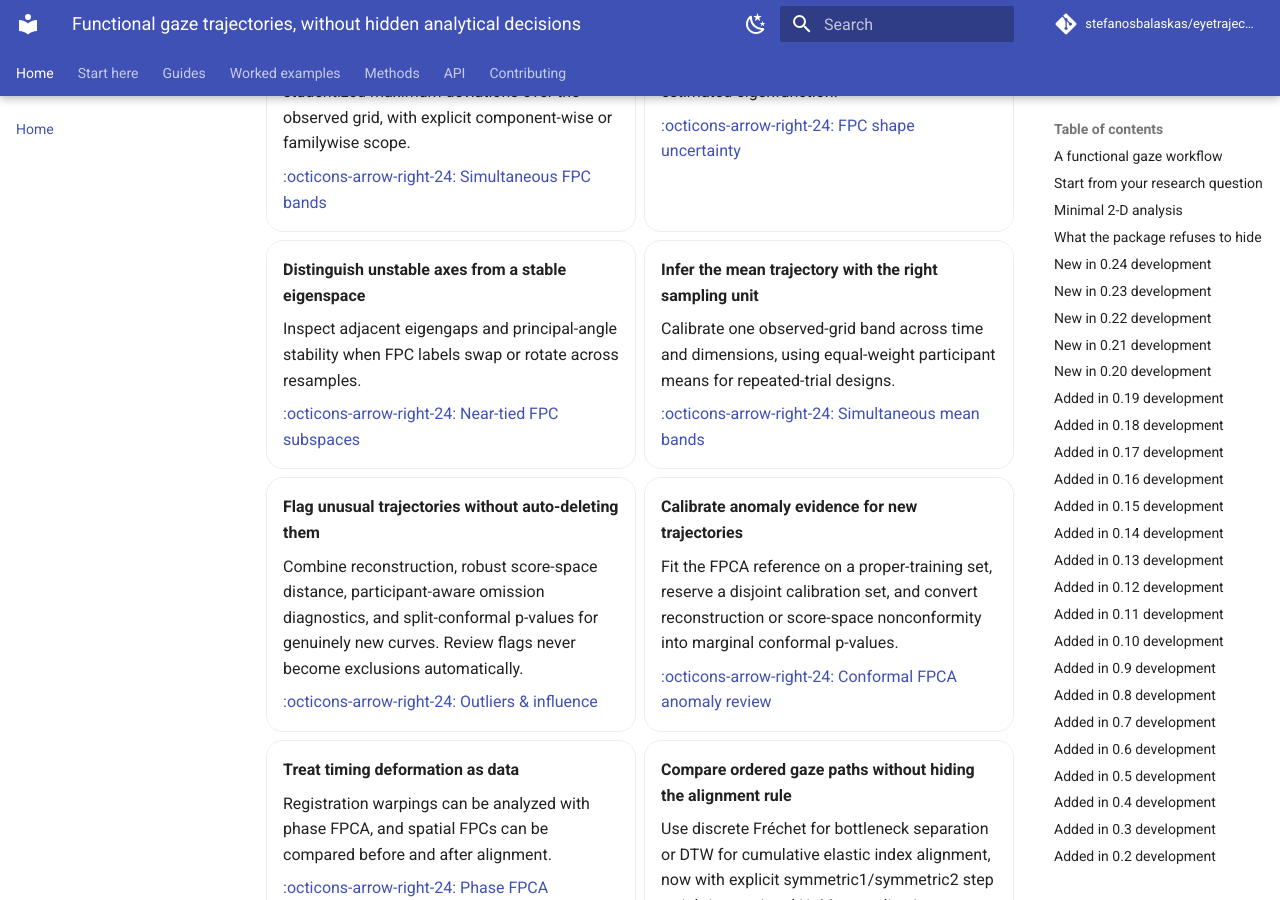
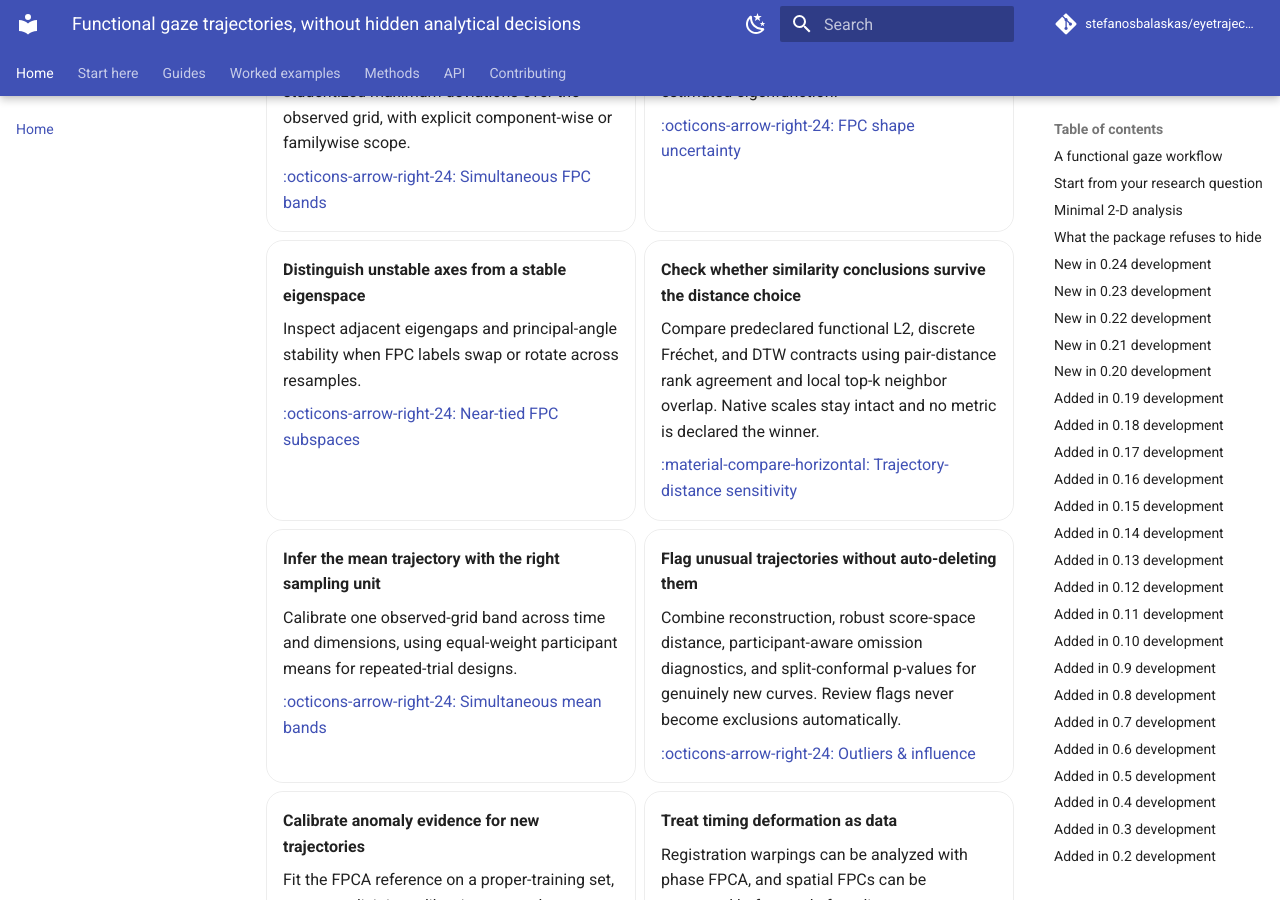
Before and after one commit to stefanosbalaskas/eyetrajectoriespy, an MkDocs documentation site: the page built from docs/index.md, in a window 1280 px wide and 900 px high, scrolled down 2685 px. Built offline with MkDocs 1.6.1 and Material for MkDocs 9.7.7, drawn with Linux system fonts in a browser that asks for light colours; comment, search, counter and statistics services are not loaded; some of the changed text lies outside the part shown.

Commit message:
Refresh site home for 0.38 distance robustness

```diff
--- a/docs/index.md
+++ b/docs/index.md
@@ -3,13 +3,13 @@ title: Functional gaze trajectories, without hidden analytical decisions
 ---
 
 <div class="et-hero" markdown>
-<div class="et-kicker">eyetrajectoriespy 0.37 · multichannel surrogate inference</div>
+<div class="et-kicker">eyetrajectoriespy 0.38 · trajectory-similarity robustness</div>
 
 # Model the viewing process, not only its summaries
 
 eyetrajectoriespy provides a vendor-neutral scientific layer for continuous gaze paths, multivariate FPCA, native irregular trajectories, repeated-trial functional decomposition, phase analysis, compositional AOI trajectories, and explicit validation of component stability.
 
-<span class="et-pill">2-D x(t), y(t)</span><span class="et-pill">multivariate IAAFT</span><span class="et-pill">functional mixed effects</span><span class="et-pill">function-on-scalar inference</span><span class="et-pill">Fréchet + audited DTW</span><span class="et-pill">native irregular grids</span><span class="et-pill">sparse PACE FPCA</span><span class="et-pill">FPCA / MFPCA</span><span class="et-pill">LaTeX contracts</span><span class="et-pill">reproducible plots</span><span class="et-pill">grouped reconstruction CV</span><span class="et-pill">bootstrap stability</span><span class="et-pill">eigenspace stability</span><span class="et-pill">mean-band inference</span><span class="et-pill">outlier / influence review</span><span class="et-pill">multilevel</span><span class="et-pill">phase</span><span class="et-pill">elastic SRVF</span>
+<span class="et-pill">2-D x(t), y(t)</span><span class="et-pill">multivariate IAAFT</span><span class="et-pill">functional mixed effects</span><span class="et-pill">function-on-scalar inference</span><span class="et-pill">Fréchet + audited DTW</span><span class="et-pill">distance sensitivity</span><span class="et-pill">native irregular grids</span><span class="et-pill">sparse PACE FPCA</span><span class="et-pill">FPCA / MFPCA</span><span class="et-pill">LaTeX contracts</span><span class="et-pill">reproducible plots</span><span class="et-pill">grouped reconstruction CV</span><span class="et-pill">bootstrap stability</span><span class="et-pill">eigenspace stability</span><span class="et-pill">mean-band inference</span><span class="et-pill">outlier / influence review</span><span class="et-pill">multilevel</span><span class="et-pill">phase</span><span class="et-pill">elastic SRVF</span>
 </div>
 
 <div class="grid cards" markdown>
@@ -113,6 +113,12 @@ eyetrajectoriespy provides a vendor-neutral scientific layer for continuous gaze
     Inspect adjacent eigengaps and principal-angle stability when FPC labels swap or rotate across resamples.
 
     [:octicons-arrow-right-24: Near-tied FPC subspaces](guides/subspace-stability.md)
+
+-   **Check whether similarity conclusions survive the distance choice**
+
+    Compare predeclared functional L2, discrete Fréchet, and DTW contracts using pair-distance rank agreement and local top-k neighbor overlap. Native scales stay intact and no metric is declared the winner.
+
+    [:material-compare-horizontal: Trajectory-distance sensitivity](methods/trajectory-distance-sensitivity.md)
 
 -   **Infer the mean trajectory with the right sampling unit**
 
```
